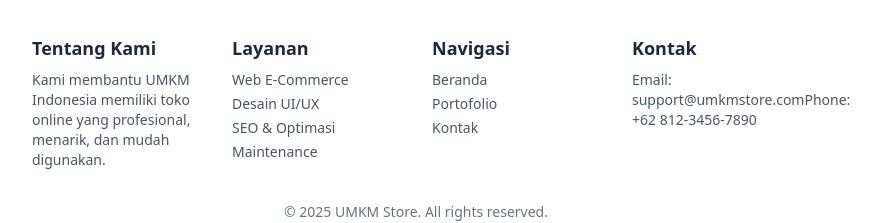
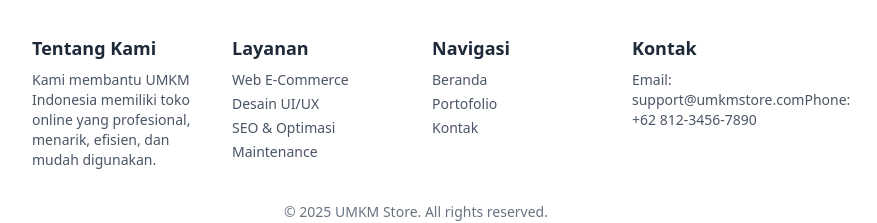
Before and after one commit to AhmadNaufal1234/companyprofile, a Next.js app: page / in a window 1280 px wide. Shown: the part 1895-2118 px from the top of the page, without its empty margins (224-1101 px from the left). Built offline with nearby package versions, Linux system fonts and the light colour scheme.

Commit message:
update commit

```diff
--- a/app/ClientHome.tsx
+++ b/app/ClientHome.tsx
@@ -208,7 +208,7 @@ export default function Beranda() {
         <div className="grid md:grid-cols-4 gap-8 text-sm text-gray-600">
           <div>
             <h3 className="text-lg font-semibold text-gray-800 mb-2">Tentang Kami</h3>
-            <p>Kami membantu UMKM Indonesia memiliki toko online yang profesional, menarik, dan mudah digunakan.</p>
+            <p>Kami membantu UMKM Indonesia memiliki toko online yang profesional, menarik, efisien, dan mudah digunakan.</p>
           </div>
           <div>
             <h3 className="text-lg font-semibold text-gray-800 mb-2">Layanan</h3>
```
